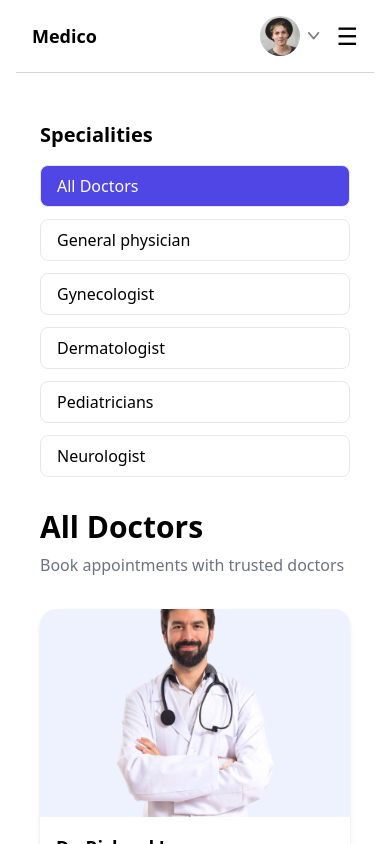
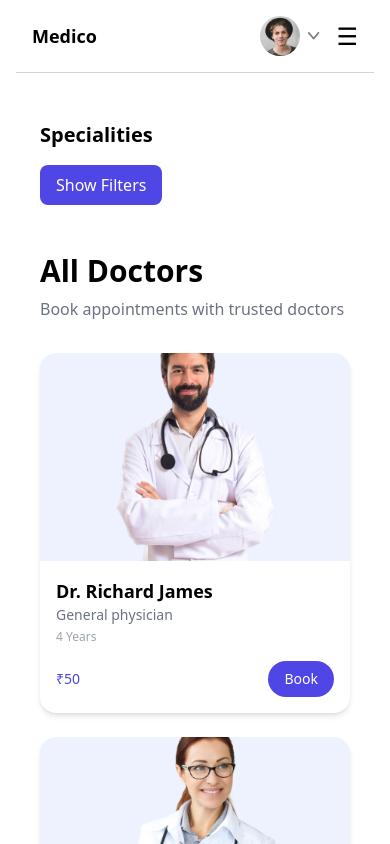
Before and after one commit to Ssharma0355/medico-frontend, a React (Create React App) app: page /doctors in a window 390 px wide. Shown: the top 844 px of the page. Built offline with nearby package versions, Linux system fonts and the light colour scheme.

Commit message:
Doctors filter fixed

```diff
--- a/src/pages/Doctors.jsx
+++ b/src/pages/Doctors.jsx
@@ -1,10 +1,16 @@
-import React from "react";
+import React, { useState } from "react";
 import { useParams, useNavigate } from "react-router-dom";
 import { doctors } from "../assets/assets_frontend/assets";
 
 const Doctors = () => {
   const { speciality } = useParams();
   const navigate = useNavigate();
+  const [openFilter, setOpenFilter] = useState(false);
+
+  const showFilter =()=>{
+    setOpenFilter(prev => !prev)
+    console.log(openFilter)
+  }
 
   // Unique specialities only
   const specialities = [...new Set(doctors.map((doc) => doc.speciality))];
@@ -22,12 +28,32 @@ const Doctors = () => {
       <div className="flex flex-col md:flex-row gap-8">
 
         {/* LEFT SIDEBAR */}
+      {/* LEFT SIDEBAR */}
 <div className="md:w-1/4">
-          <h2 className="text-xl font-semibold mb-4">Specialities</h2>
+
+<h2 className="text-xl font-semibold mb-4">
+  Specialities
+</h2>
+
+{/* Mobile Filter Button */}
+<button
+  className="md:hidden px-4 py-2 bg-indigo-600 text-white rounded-lg mb-4"
+  onClick={() => setOpenFilter((prev) => !prev)}
+>
+  {openFilter ? "Close Filters" : "Show Filters"}
+</button>
+
+{/* Filter List */}
+<div className={`${openFilter ? "block" : "hidden"} md:block`}>
 
   <ul className="space-y-3">
+
+    {/* All Doctors */}
     <li
-              onClick={() => navigate("/doctors")}
+      onClick={() => {
+        navigate("/doctors");
+        setOpenFilter(false);
+      }}
       className={`cursor-pointer px-4 py-2 rounded-lg border transition
       ${
         !speciality
@@ -38,13 +64,20 @@ const Doctors = () => {
       All Doctors
     </li>
 
+    {/* Specialities */}
     {specialities.map((special, index) => {
-              const slug = special.toLowerCase().replace(/\s+/g, "-");
+
+      const slug = special
+        .toLowerCase()
+        .replace(/\s+/g, "-");
 
       return (
         <li
           key={index}
-                  onClick={() => navigate(`/doctors/${slug}`)}
+          onClick={() => {
+            navigate(`/doctors/${slug}`);
+            setOpenFilter(false);
+          }}
           className={`cursor-pointer px-4 py-2 rounded-lg border transition
           ${
             speciality === slug
@@ -57,6 +90,7 @@ const Doctors = () => {
       );
     })}
   </ul>
+</div>
 </div>
 
         {/* RIGHT CONTENT */}
```
Lines whose indentation alone changed are shown as unchanged.
